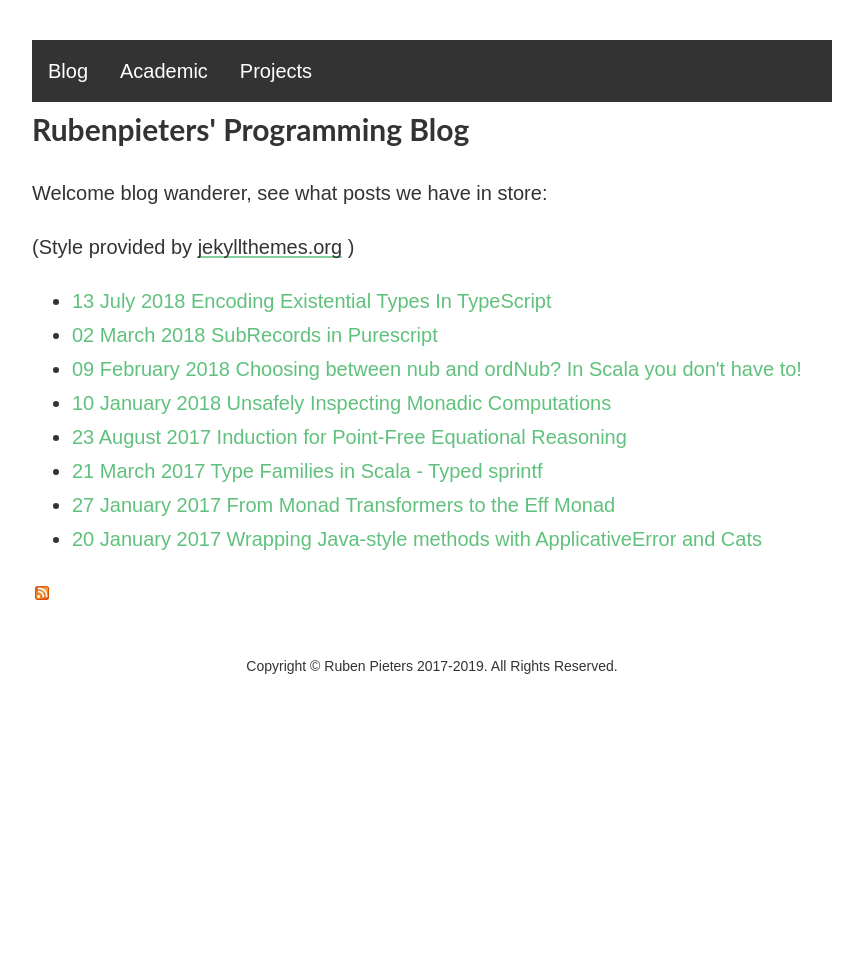
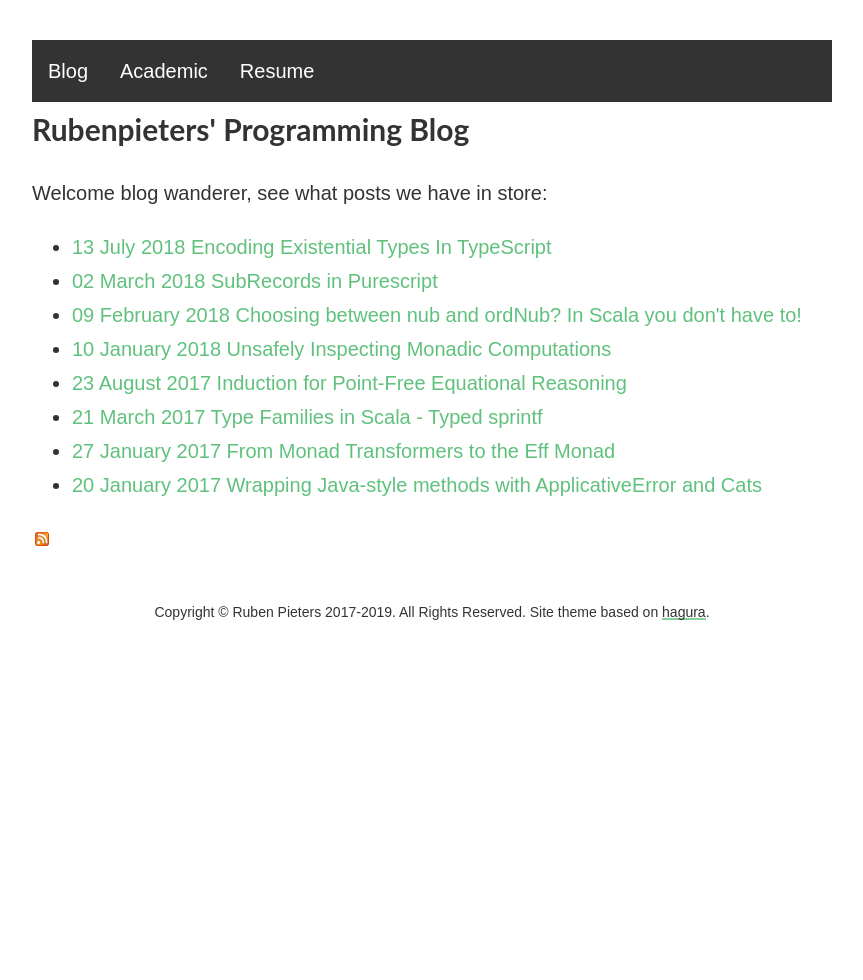
Before and after one commit to rubenpieters/rubenpieters.github.io, a Jekyll site: the page built from index.html, in a window 1280 px wide. Shown: the whole page, without its empty margins (208-1071 px from the left). Built offline with Jekyll 4.4.1, drawn with Linux system fonts in a browser that asks for light colours.

Commit message:
replace proejcts with resume page

```diff
--- a/_layouts/default.html
+++ b/_layouts/default.html
@@ -22,25 +22,43 @@
 	    <ul class="navhead">
 			<li id="navroot" class="navelem"><a href="/">Blog</a></li>
 			<li id="navacademic" class="navelem"><a href="/academic.html">Academic</a></li>
-			<li id="navprojects" class="navelem"><a href="/projects.html">Projects</a></li>
+			<li id="navprojects" class="navelem"><a href="/resume.html">Resume</a></li>
         </ul>
 
         {{ content }}
 
 		<script>
+			// navbar script
 		    const path = window.location.pathname;
 			if (path === '/') {
 			  document.getElementById('navroot').classList.add('navactive');
 			} else if (path.startsWith('/academic')) {
 			  document.getElementById('navacademic').classList.add('navactive');
-			} else if (path.startsWith('/projects')) {
+			} else if (path.startsWith('/resume')) {
 			  document.getElementById('navprojects').classList.add('navactive');
+			}
+
+			// collapsible elements script
+			let coll = document.getElementsByClassName("collapsible");
+
+			for (let i = 0; i < coll.length; i++) {
+			  coll[i].addEventListener("click", function() {
+				this.classList.toggle("active");
+				const content = this.parentElement.nextElementSibling;
+				console.log(content);
+				console.log(content.style);
+				if (content.style.display === "block") {
+				  content.style.display = "none";
+				} else {
+				  content.style.display = "block";
+				}
+			  });
 			}
 		</script>
     </body>
 	<footer>
         <div class="container">
-		  <p class="copyright">Copyright © Ruben Pieters 2017-2019. All Rights Reserved.</p>
+		  <p class="copyright">Copyright © Ruben Pieters 2017-2019. All Rights Reserved. Site theme based on <a href="https://github.com/sharu725/hagura">hagura</a>.</p>
         </div>
 	</footer>
 </html>
--- a/css/syntax.css
+++ b/css/syntax.css
@@ -1,3 +1,29 @@
+/*
+ * style for collapsible elements
+ */
+.collapsible {
+  background-color: #eee;
+  color: #444;
+  cursor: pointer;
+  padding: 18px;
+  width: 75%;
+  border: none;
+  text-align: left;
+  outline: none;
+  font-size: 25px;
+}
+
+.active, .collapsible:hover {
+  background-color: #ccc;
+}
+
+.content {
+  padding: 0 18px;
+  display: none;
+  overflow: hidden;
+  background-color: #f1f1f1;
+}
+
 /*
  * style for navbar
  */
--- a/index.html
+++ b/index.html
@@ -4,7 +4,6 @@ layout: default
 
 <h2>rubenpieters' Programming Blog</h2>
 <p>Welcome blog wanderer, see what posts we have in store:</p>
-<p>(Style provided by <a href=http://jekyllthemes.org/themes/hagura/>jekyllthemes.org</a> )</p>
 
 <ul>
   {% for post in site.posts %}
```
Also changed, not shown: projects.html (deleted, +0 -18 lines), resume.html (added, +42 -0 lines), 1 other file.
